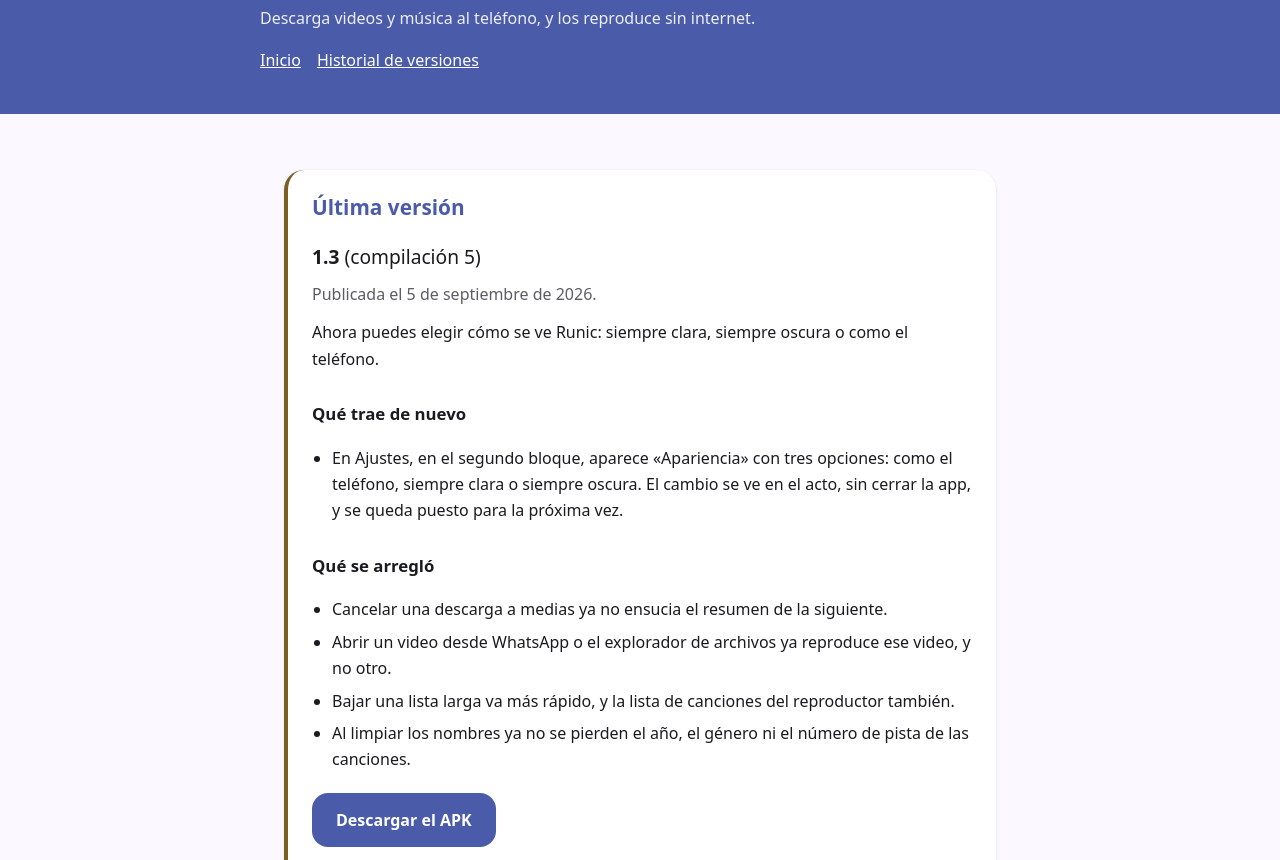
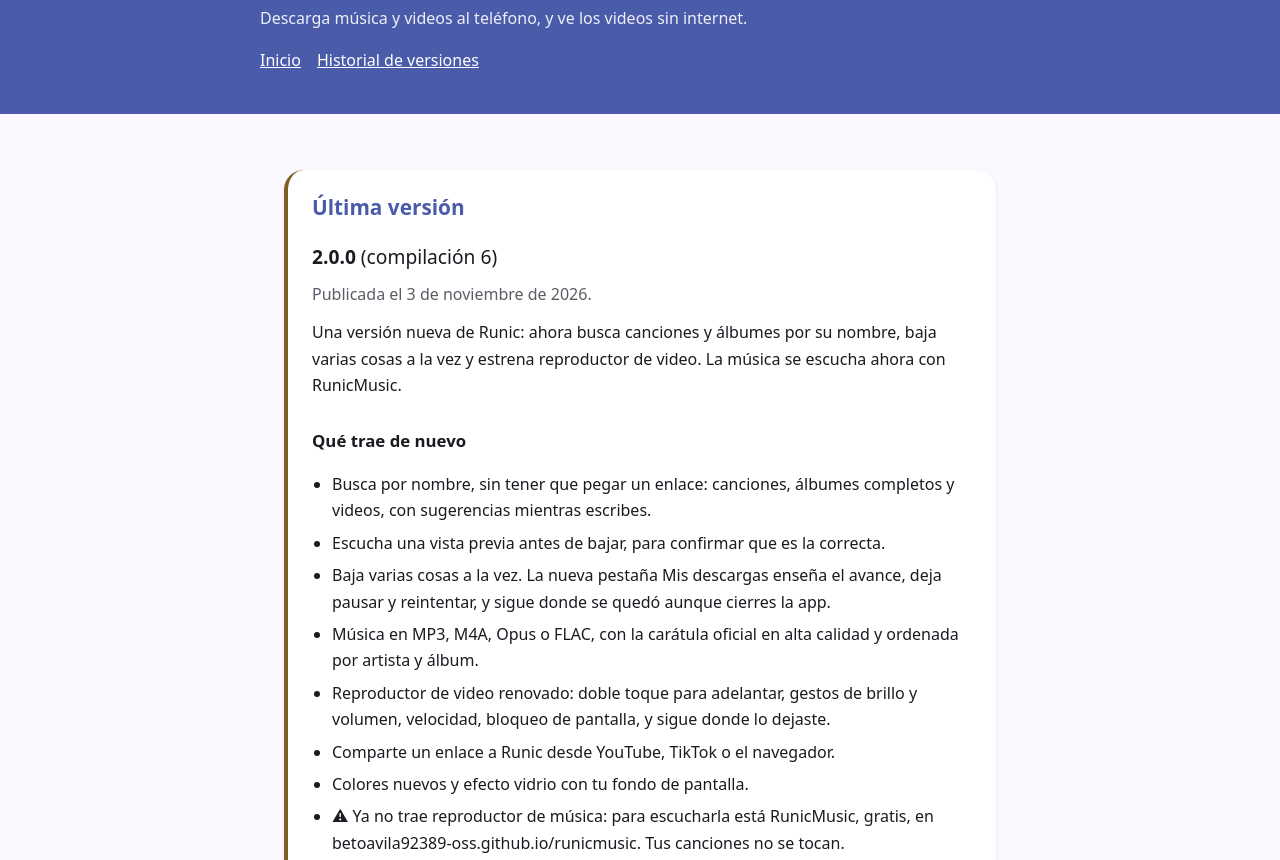
Before and after one commit to betoavila92389-oss/runic-downloader, a plain HTML site: page descargas.html in a window 1280 px wide. Shown: the part 89-949 px from the top of the page. Drawn offline with Linux system fonts and the light colour scheme.

Commit message:
Publicar la version 2.0.0

```diff
--- a/descargas.html
+++ b/descargas.html
@@ -4,14 +4,14 @@
 <meta charset="utf-8">
 <meta name="viewport" content="width=device-width, initial-scale=1">
 <title>Descargar Runic Downloader</title>
-<meta name="description" content="Última versión de Runic Downloader, la aplicación para descargar videos y música en el teléfono.">
+<meta name="description" content="Última versión de Runic Downloader, la aplicación para descargar música y videos en el teléfono.">
 <link rel="stylesheet" href="estilo.css">
 </head>
 <body>
 <header>
   <div class="caja">
     <h1>Descargar Runic Downloader</h1>
-    <p>Descarga videos y música al teléfono, y los reproduce sin internet.</p>
+    <p>Descarga música y videos al teléfono, y ve los videos sin internet.</p>
     <nav style="margin-top:16px"><a href="index.html">Inicio</a><a href="historial.html">Historial de versiones</a></nav>
   </div>
 </header>
--- a/version.json
+++ b/version.json
@@ -1,17 +1,22 @@
 {
-  "versionCode": 5,
-  "versionName": "1.3",
-  "fecha": "5 de septiembre de 2026",
+  "versionCode": 6,
+  "versionName": "2.0.0",
+  "fecha": "3 de noviembre de 2026",
   "pesoMb": 109,
-  "url": "https://github.com/betoavila92389-oss/runic-downloader/releases/download/v1.3-5/RunicDownloader-v1.3.apk",
-  "notas": "Ahora puedes elegir cómo se ve Runic: siempre clara, siempre oscura o como el teléfono.",
+  "url": "https://github.com/betoavila92389-oss/runic-downloader/releases/download/v2.0.0-6/RunicDownloader-v2.0.0.apk",
+  "notas": "Una versión nueva de Runic: ahora busca canciones y álbumes por su nombre, baja varias cosas a la vez y estrena reproductor de video. La música se escucha ahora con RunicMusic.",
   "cambios": [
-    "En Ajustes, en el segundo bloque, aparece «Apariencia» con tres opciones: como el teléfono, siempre clara o siempre oscura. El cambio se ve en el acto, sin cerrar la app, y se queda puesto para la próxima vez."
+    "Busca por nombre, sin tener que pegar un enlace: canciones, álbumes completos y videos, con sugerencias mientras escribes.",
+    "Escucha una vista previa antes de bajar, para confirmar que es la correcta.",
+    "Baja varias cosas a la vez. La nueva pestaña Mis descargas enseña el avance, deja pausar y reintentar, y sigue donde se quedó aunque cierres la app.",
+    "Música en MP3, M4A, Opus o FLAC, con la carátula oficial en alta calidad y ordenada por artista y álbum.",
+    "Reproductor de video renovado: doble toque para adelantar, gestos de brillo y volumen, velocidad, bloqueo de pantalla, y sigue donde lo dejaste.",
+    "Comparte un enlace a Runic desde YouTube, TikTok o el navegador.",
+    "Colores nuevos y efecto vidrio con tu fondo de pantalla.",
+    "⚠ Ya no trae reproductor de música: para escucharla está RunicMusic, gratis, en betoavila92389-oss.github.io/runicmusic. Tus canciones no se tocan."
   ],
   "correcciones": [
-    "Cancelar una descarga a medias ya no ensucia el resumen de la siguiente.",
-    "Abrir un video desde WhatsApp o el explorador de archivos ya reproduce ese video, y no otro.",
-    "Bajar una lista larga va más rápido, y la lista de canciones del reproductor también.",
-    "Al limpiar los nombres ya no se pierden el año, el género ni el número de pista de las canciones."
+    "Si YouTube bloquea o falla la red, Runic reintenta por su cuenta según lo que haya pasado, y solo se rinde cuando ya no hay nada que hacer.",
+    "Ya no vuelve a bajar lo que ya tienes, aunque se llame distinto o venga de otro programa."
   ]
 }
```
Also changed, not shown: historial.json (+22 -0 lines), index.html (+7 -6 lines).
